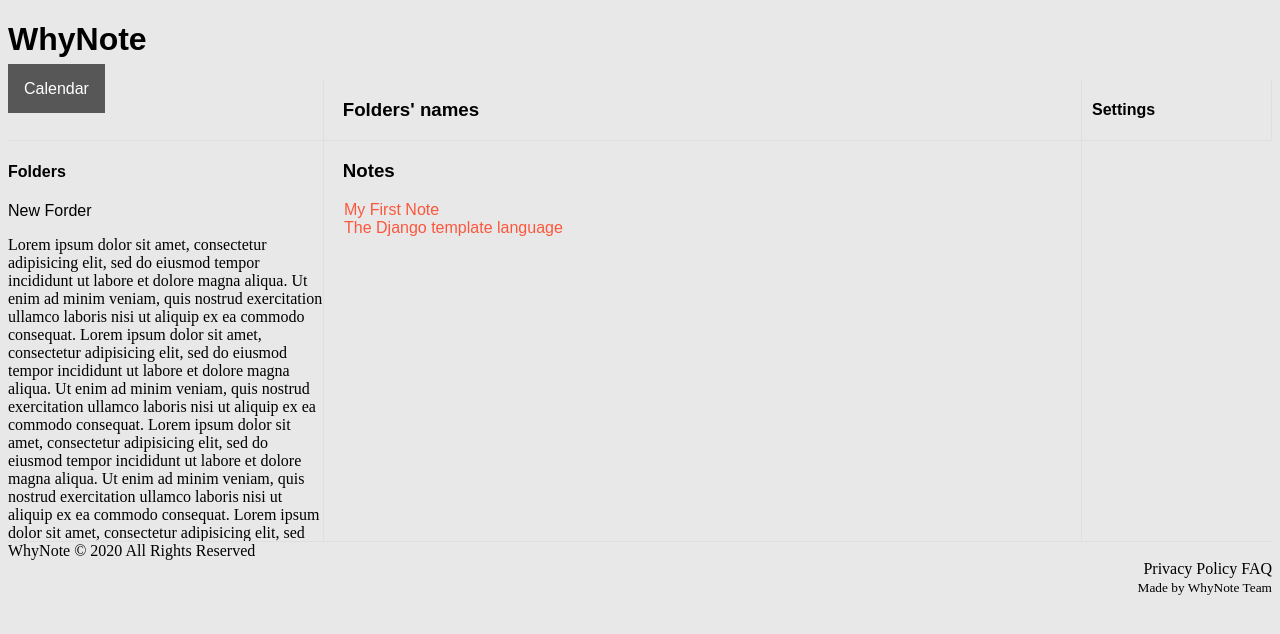
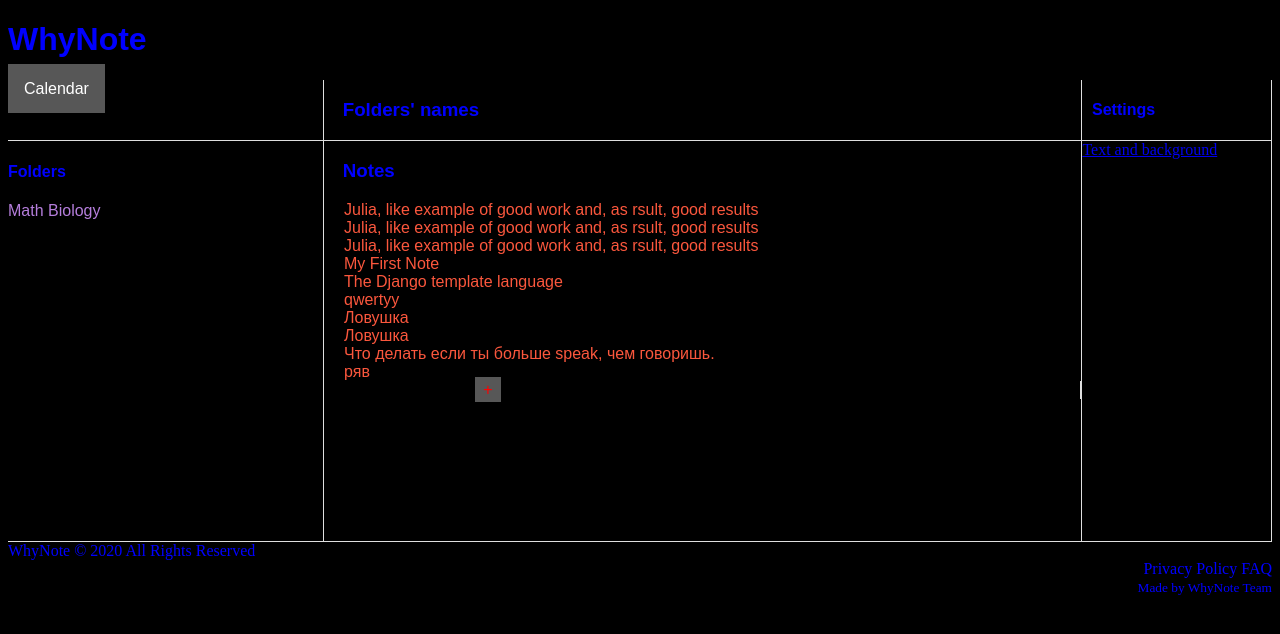
Before and after one commit to WhynotePr/Whynote, a Django app: page / in a window 1280 px wide. Shown: the top 634 px of the page. Run offline with Django 3.2, Linux system fonts and the light colour scheme; data comes from the database, SQL or seed files in the repository.

Commit message:
Andrew 4/10

```diff
--- a/whynote-project/templates/base.html
+++ b/whynote-project/templates/base.html
@@ -1,14 +1,15 @@
 {% load static %}
 <!DOCTYPE html>
 <html lang="en">
+<font color = {{textcolor}} style = "font-style:{{textstyle}};font-family: {{fontfamily}};">
 <head>
 	<meta charset="utf-8">
-	<link rel="stylesheet" href="{% static 'sitemaster.css' %}"
-	type="text/css">
+	<link rel="stylesheet" href="{% static 'sitemaster.css' %}" type="text/css">
 	<title>{% block title %}Whynote{% endblock %}</title>
 </head>
-<body bgcolor=#E8E8E8>
+<body bgcolor = {{bgcolor}}>
 	{% block content %}
 	{% endblock%}
 </body>
+</font>
 </html>
--- /dev/null
+++ b/whynote-project/templates/folders.html
@@ -0,0 +1,4 @@
+{% extends 'base.html' %}
+
+{% block content %}
+{% endblock %}
--- a/whynote-project/templates/home.html
+++ b/whynote-project/templates/home.html
@@ -1,6 +1,7 @@
 {% extends 'base.html' %}
 
 {% block content %}
+
 	<h1 style="font-family: Montserrat, sans-serif">
 		WhyNote
 	</h1>
@@ -18,7 +19,9 @@
   			</h3>
   		</div>
   		<div class = "grid-item header settings">
+
   			<h4 style="font-family:Montserrat, sans-serif; padding: 0em 0.6em">Settings</h4>
+
   		</div>
   	</div>
 <main>
@@ -26,25 +29,26 @@
 	<div class="grid-item body maprout">
   		<h4 style="font-family:Montserrat, sans-serif">Folders</h4>
   			<p style="font-family:Montserrat, sans-serif">
-  				New Forder
-  				<p>
-  			Lorem ipsum dolor sit amet, consectetur adipisicing elit, sed do eiusmod
-  			tempor incididunt ut labore et dolore magna aliqua. Ut enim ad minim veniam,
-  			quis nostrud exercitation ullamco laboris nisi ut aliquip ex ea commodo
-  			consequat.
-  			Lorem ipsum dolor sit amet, consectetur adipisicing elit, sed do eiusmod
-  			tempor incididunt ut labore et dolore magna aliqua. Ut enim ad minim veniam,
-  			quis nostrud exercitation ullamco laboris nisi ut aliquip ex ea commodo
-  			consequat.
-  			Lorem ipsum dolor sit amet, consectetur adipisicing elit, sed do eiusmod
-  			tempor incididunt ut labore et dolore magna aliqua. Ut enim ad minim veniam,
-  			quis nostrud exercitation ullamco laboris nisi ut aliquip ex ea commodo
-  			consequat.
-  			Lorem ipsum dolor sit amet, consectetur adipisicing elit, sed do eiusmod
-  			tempor incididunt ut labore et dolore magna aliqua. Ut enim ad minim veniam,
-  			quis nostrud exercitation ullamco laboris nisi ut aliquip ex ea commodo
-  			consequat.
-  			</p>
+        <font style="font-family:fantasy; color:#B57EDC;">
+  				<div class="dropdown">
+          <span>Math</span>
+          <div class="dropdown-content">
+            <a href = "{% url 'whynote:folder' %}"><p>Geometry</p></a>
+            <a href = "{% url 'whynote:folder' %}"><p>Calculus</p></a>
+            <a href = "{% url 'whynote:folder' %}"><p>Algebra</p></a>
+          </div>
+        </div>
+        <div class="dropdown">
+          <span>Biology</span>
+          <div class="dropdown-content">
+
+              <a href = "{% url 'whynote:folder' %}"><p>Skin</p></a>
+              <a href = "{% url 'whynote:folder' %}"><p>Bones</p></a>
+              <a href = "{% url 'whynote:folder' %}"><p>Heart</p></a>
+
+          </div>
+        </div>
+        </font>
   			</p>
   	</div>
   	<div class="grid-item body notefield">
@@ -52,12 +56,28 @@
   			Notes
   		</h3>
 		{% for nt in latest_notes %}
-		<a href="{% url 'whynote:detail' nt.id%}" style="font-family:Montserrat, sans-serif; color:#FB573D; padding: 0em 1.25em;
+		<a href="{% url 'whynote:detail' nt.id %}" style="font-family:Montserrat, sans-serif; color:#FB573D; padding: 0em 1.25em;
 			text-decoration: none;
 		 	text-align: center">
 		 {{nt.note_title}}</a><br>
-	{% endfor %}
+	  {% endfor %}
+
+    <div class = "grid-item body add_note_button">
+        <a href="{% url 'whynote:post_new' %}"
+        style="font-family:Montserrat, sans-serif; text-decoration: none;
+        background-color: #575757;
+        color: red; padding: 0.25em 0.5em;margin: 20%; margin-top: 30%">
+          +
+        </a>
+      </div>
+
 	</div>
+  <div class = "grid-item body settings">
+        <a href = "{% url 'whynote:tab_set' %}">Text and background</a>
+
+
+    </div>
+  </div>
   </div>
 </main>
 </main>
@@ -78,6 +98,6 @@
       </div>
     </div>
   </footer>
-</body>
+
 </html>
 {% endblock %}
--- a/whynote-project/whynote-project/static/sitemaster.css
+++ b/whynote-project/whynote-project/static/sitemaster.css
@@ -18,3 +18,31 @@
 	overflow: auto;
 	height: 400px;
 }
+
+.dropbtn {
+  background-color: #4CAF50;
+  color: white;
+  padding: 16px;
+  font-size: 16px;
+  border: none;
+  cursor: pointer;
+}
+
+.dropdown {
+  position: relative;
+  display: inline-block;
+}
+
+.dropdown-content {
+  display: none;
+  position: absolute;
+  background-color: #f9f9f9;
+  min-width: 160px;
+  box-shadow: 0px 8px 16px 0px rgba(0,0,0,0.2);
+  padding: 12px 16px;
+  z-index: 1;
+}
+
+.dropdown:hover .dropdown-content {
+  display: block;
+}
--- a/whynote-project/whynote/models.py
+++ b/whynote-project/whynote/models.py
@@ -17,3 +17,10 @@ class Comment(models.Model):
 
     def __str__(self):
         return self.author_name
+
+class Tabsettings(models.Model):
+    textcolor = models.CharField('Text color', max_length = 20)
+    bgcolor = models.CharField('Background color', max_length = 20)
+    textstyle = models.CharField('Text style', max_length = 20)
+    fontfamily = models.CharField('Font family', max_length = 50)
+    fontsize = models.IntegerField('Font size', max_length = 10)
--- a/whynote-project/whynote/urls.py
+++ b/whynote-project/whynote/urls.py
@@ -6,5 +6,9 @@ app_name = 'whynote'
 urlpatterns = [
     path('', views.home, name='home'),
     path('<int:note_id>/', views.detail, name='detail'),
-    path('calendar/', views.calendar_button, name='calendar_button')
+    path('calendar/', views.calendar_button, name='calendar_button'),
+    path('add_note/',views.add_note_button, name = 'add_note_button'),
+    path('post/new/', views.post_new, name='post_new'),
+    path('folders/', views.folder, name= "folder"),
+    path('tab_settings/', views.tab_set, name = "tab_set")
 ]
--- a/whynote-project/whynote/views.py
+++ b/whynote-project/whynote/views.py
@@ -1,19 +1,61 @@
-from django.shortcuts import render
+from django.shortcuts import render,redirect
 from django.http import HttpResponseRedirect, Http404
 from django.urls import reverse
-from .models import Note, Comment
+from .models import Note, Comment, Tabsettings
+from .forms import NoteForm, TabForm
+from django.utils import timezone
 
-
-def home(request):
+bgcolor = "white"
+textcolor = "black"
+textstyle = "normal"
+fontfamily = "Montserrat"
+fontsize = 14
+def home(request,bgcol = "000000" ,textcol = "blue", textst = "normal", textsi = "14"):
     latest_notes_list = Note.objects.order_by('note_title')
-    return render(request, 'home.html', {'latest_notes': latest_notes_list})
+    bgcolor = bgcol
+    textcolor = textcol
+    textstyle = textst
+    textsize = textsi
+    return render(request, 'home.html', {'latest_notes': latest_notes_list,'bgcolor': bgcol,'textcolor':textcol,'textstyle':textst,'fontfamily':fontfamily, 'textsize':textsize})
 
 def detail(request, note_id):
     try:
         nt = Note.objects.get(id = note_id)
     except:
         raise Http404("The note is not found")
-    return render(request, 'innote.html', {"note": nt})
+    return render(request, 'innote.html', {"note": nt,"textcolor":textcolor,"bgcolor":bgcolor,"textstyle":textstyle,'fontfamily':fontfamily,'fontsize':fontsize})
 
 def calendar_button(request):
     return render(request, 'calendar.html')
+
+def add_note_button(request):
+	return render(request,'add_note.html')
+
+def post_new(request):
+    if request.method == "POST":
+        form = NoteForm(request.POST)
+        if form.is_valid():
+            post = form.save(commit = False)
+            post.public_date = timezone.now()
+            post.save()
+            return redirect('whynote:detail', note_id = post.pk)
+    else:
+        form = NoteForm()
+    return render(request, 'add_note.html', {'form': form})
+
+# предпологается для осуществления папок, name - имя папки
+def folder(request,name):
+	return render(request,'folders.html', name)
+def tab_set(request):
+	if request.method != "POST":
+		return render(request,'text_and_background_settings.html', {'form':TabForm(request.POST)})
+	else:
+		form = TabForm(request.POST)
+		global bgcolor,textcolor,textstyle,fontsize
+		tabset = form.save(commit = False)
+		bgcolor = tabset.bgcolor
+		textcolor = tabset.textcolor
+		textstyle = tabset.textstyle
+		fontfamily = tabset.fontfamily
+		fontsize = tabset.fontsize
+		return render(request,'home.html', {'latest_notes': Note.objects.order_by('note_title'),'bgcolor': bgcolor,'textcolor':textcolor,'fontfamily':fontfamily,'fontsize':fontsize})
```
Also changed, not shown: whynote-project/models.py (added, +147 -0 lines), whynote-project/templates/add_note.html (added, +9 -0 lines), whynote-project/templates/innote.html (+3 -5 lines), whynote-project/templates/text_and_background_settings.html (added, +9 -0 lines), whynote-project/whynote/forms.py (added, +15 -0 lines), whynote-project/db.sqlite3, whynote-project/whynote/migrations/0002_post.py (added), whynote-project/whynote/migrations/0003_auto_20200409_1747.py (added), whynote-project/whynote/migrations/0004_auto_20200409_1851.py (added), 1 other file.
